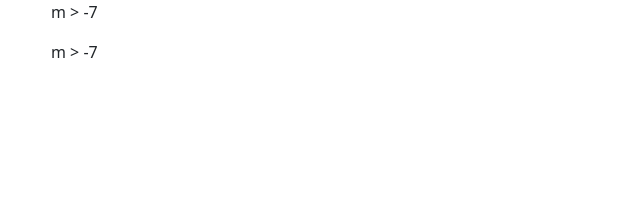
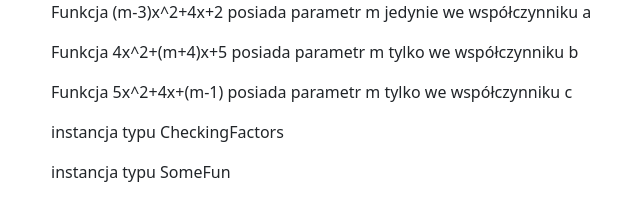
Before and after one commit to Michal-Radomski/Udemy_JS_and_TS_Courses, a website with bundled scripts: page 04 JS OOP/src/index.html in a window 1280 px wide. Shown: the whole page, without its empty margins (31-671 px from the left). Built offline with nearby package versions, Linux system fonts and the light colour scheme; files whose address does not match are found by name.

Commit message:
JS OOP - commit 09

```diff
--- a/04 JS OOP/src/index.html
+++ b/04 JS OOP/src/index.html
@@ -61,9 +61,17 @@
         <p id="noParallel"></p>
       </div> -->
 
-      <div class="main">
+      <!-- <div class="main">
         <p id="resultPar1"></p>
         <p id="resultPar2"></p>
+      </div> -->
+
+      <div class="main">
+        <p id="resultFun1"></p>
+        <p id="resultFun2"></p>
+        <p id="resultFun3"></p>
+        <p id="inst"></p>
+        <p id="instSF"></p>
       </div>
     </div>
 
--- a/04 JS OOP/src/index.ts
+++ b/04 JS OOP/src/index.ts
@@ -169,47 +169,114 @@
 // })();
 
 //@ ES5 constructor function
-function CheckingIncreasing(this: any) {
-  // console.log("this:", this);
-  this.m1 = "";
-  this.m2 = "";
+// function CheckingIncreasing(this: any) {
+//   // console.log("this:", this);
+//   this.m1 = "";
+//   this.m2 = "";
 
-  this.linearFunArr = ["(m-7)x+4", "(m+6)x+6"];
-  this.strFun1 = "";
-  this.strFun2 = "";
-  this.afactor1 = "";
-  this.afactor2 = "";
-  this.val1 = "";
-  this.val2 = "";
-  this.res1 = "";
-  this.res2 = "";
+//   this.linearFunArr = ["(m-7)x+4", "(m+6)x+6"];
+//   this.strFun1 = "";
+//   this.strFun2 = "";
+//   this.afactor1 = "";
+//   this.afactor2 = "";
+//   this.val1 = "";
+//   this.val2 = "";
+//   this.res1 = "";
+//   this.res2 = "";
 
-  this.checkingFirstFun = function () {
-    this.strFun1 = this.linearFunArr[0];
-    this.afactor1 = this.strFun1.slice(1, -4);
-    console.log("this.afactor1:", this.afactor1);
+//   this.checkingFirstFun = function () {
+//     this.strFun1 = this.linearFunArr[0];
+//     this.afactor1 = this.strFun1.slice(1, -4);
+//     // console.log("this.afactor1:", this.afactor1);
 
-    this.m1 = this.afactor1.slice(0, -2);
-    this.val1 = this.afactor1.slice(1);
-    this.res1 = "" + this.m1 + " > " + this.val1;
-    return this.res1;
+//     this.m1 = this.afactor1.slice(0, -2);
+//     this.val1 = this.afactor1.slice(1);
+//     this.res1 = "" + this.m1 + " > " + this.val1;
+//     return this.res1;
+//   };
+
+//   this.checkingSecondFun = function () {
+//     this.strFun2 = this.linearFunArr[1];
+//     this.afactor2 = this.strFun2.slice(1, -4);
+//     this.m2 = this.afactor2.slice(0, -2);
+//     this.val2 = this.afactor2.slice(1);
+//     this.res2 = "" + this.m2 + " > " + this.val2;
+//     return this.res2;
+//   };
+// }
+
+// (function Make() {
+//   const obj = new (CheckingIncreasing as any)();
+//   // console.log("obj;", obj);
+//   const resultPar1 = obj.checkingFirstFun();
+//   (document.getElementById("resultPar1") as HTMLParagraphElement).innerHTML = resultPar1;
+//   const obj2 = new obj.constructor();
+//   // console.log("obj2;", obj2);
+//   const resultPar2 = obj2.checkingFirstFun();
+//   (document.getElementById("resultPar2") as HTMLParagraphElement).innerHTML = resultPar2;
+// })();
+
+//@ ES5 constructor function
+function CheckingFactors(this: any) {
+  this.funsArr = ["(m-3)x^2+4x+2", "4x^2+(m+4)x+5", "5x^2+4x+(m-1)"];
+  this.afactor = "";
+  this.bfactor = "";
+  this.cfactor = "";
+  this.resultInfo = "";
+  this.firstFunChecking = function () {
+    this.strFun = this.funsArr[0];
+    this.afactor = this.strFun.slice(1, -9);
+    this.bfactor = this.strFun.slice(9, -3);
+    this.cfactor = this.strFun.slice(12);
+    if (this.afactor.includes("m") == true && this.bfactor.includes("m") == false && this.cfactor.includes("m") == false) {
+      this.resultInfo = "Funkcja " + this.strFun + " posiada parametr m jedynie we współczynniku a";
+    }
+    return this.resultInfo;
   };
 
-  this.checkingSecondFun = function () {
-    this.strFun2 = this.linearFunArr[1];
-    this.afactor2 = this.strFun2.slice(1, -4);
-    this.m2 = this.afactor2.slice(0, -2);
-    this.val2 = this.afactor2.slice(1);
-    this.res2 = "" + this.m2 + " > " + this.val2;
-    return this.res2;
+  this.secondFunChecking = function () {
+    this.strFun = this.funsArr[1];
+    this.afactor = this.strFun.slice(0, -11);
+    this.bfactor = this.strFun.slice(6, -5);
+    this.cfactor = this.strFun.slice(12);
+    if (this.afactor.includes("m") == false && this.bfactor.includes("m") == true && this.cfactor.includes("m") == false) {
+      this.resultInfo = "Funkcja " + this.strFun + " posiada parametr m tylko we współczynniku b";
+    }
+    return this.resultInfo;
+  };
+  this.thirdFunChecking = function () {
+    this.strFun = this.funsArr[2];
+    this.afactor = this.strFun.slice(0, -12);
+    this.bfactor = this.strFun.slice(5, -7);
+    this.cfactor = this.strFun.slice(9);
+    if (this.afactor.includes("m") == false && this.bfactor.includes("m") == false && this.cfactor.includes("m") == true) {
+      this.resultInfo = "Funkcja " + this.strFun + " posiada parametr m tylko we współczynniku c";
+    }
+    return this.resultInfo;
   };
 }
+function SomeFun() {}
 
 (function Make() {
-  const obj = new (CheckingIncreasing as any)();
-  const resultPar1 = obj.checkingFirstFun();
-  (document.getElementById("resultPar1") as HTMLParagraphElement).innerHTML = resultPar1;
-  const obj2 = new obj.constructor();
-  const resultPar2 = obj2.checkingFirstFun();
-  (document.getElementById("resultPar2") as HTMLParagraphElement).innerHTML = resultPar2;
+  const obj = new (CheckingFactors as any)();
+  const resultFun1 = obj.firstFunChecking();
+  (document.getElementById("resultFun1") as HTMLParagraphElement).innerHTML = resultFun1;
+  const resultFun2 = obj.secondFunChecking();
+  (document.getElementById("resultFun2") as HTMLParagraphElement).innerHTML = resultFun2;
+  const resultFun3 = obj.thirdFunChecking();
+  (document.getElementById("resultFun3") as HTMLParagraphElement).innerHTML = resultFun3;
+  const check = resultFun1 instanceof SomeFun;
+  if (check == true) {
+    (document.getElementById("inst") as HTMLParagraphElement).innerHTML = "instancja typu SomeFun";
+  } else {
+    (document.getElementById("inst") as HTMLParagraphElement).innerHTML = "instancja typu CheckingFactors";
+  }
+  const someFun = new (SomeFun as any)();
+  // console.log("someFun:", someFun);
+
+  const checkSF = someFun instanceof SomeFun;
+  // console.log("checkSF:", checkSF);
+  if (checkSF == true) {
+    (document.getElementById("instSF") as HTMLParagraphElement).innerHTML = "instancja typu SomeFun";
+  }
 })();
```
